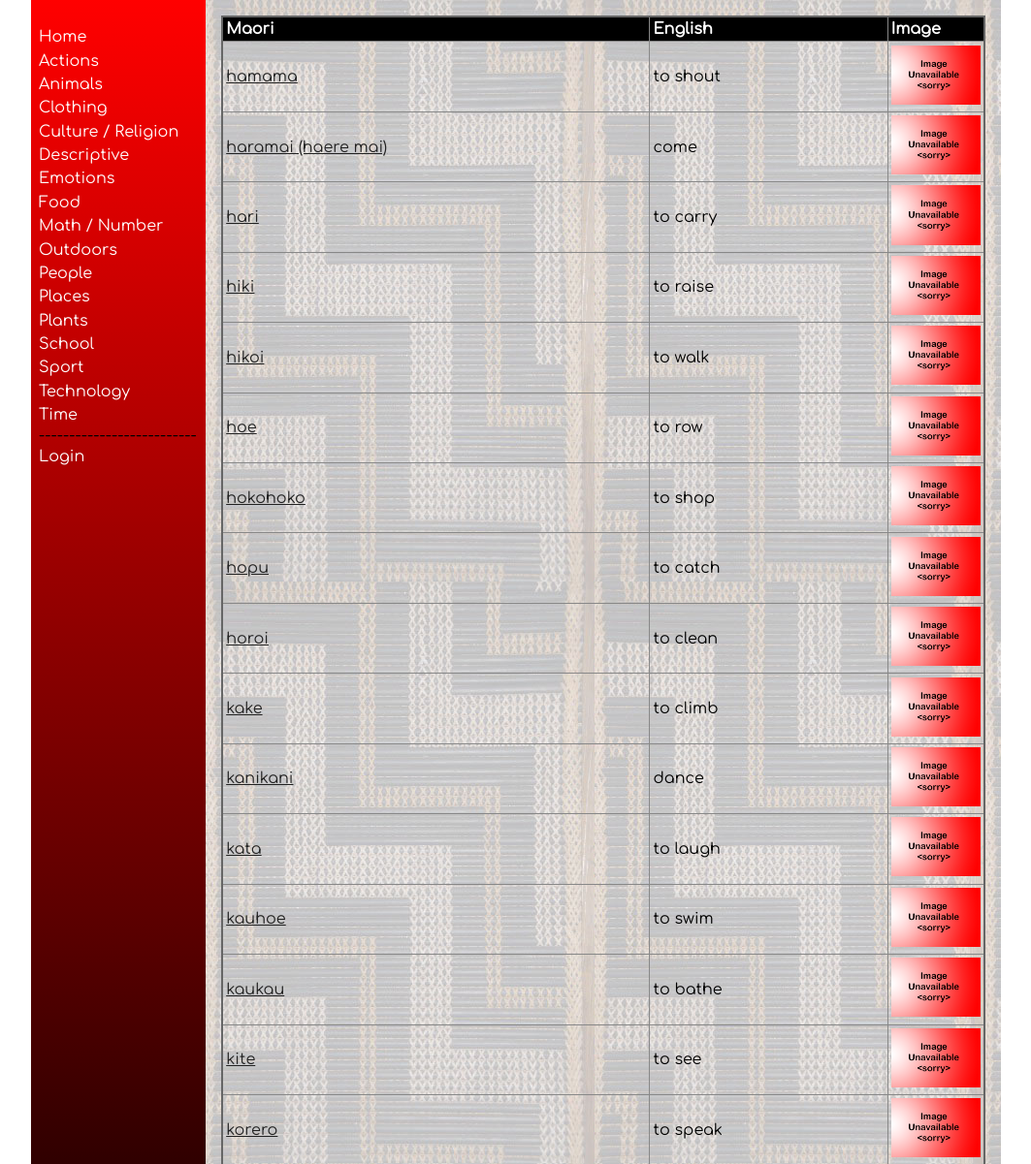
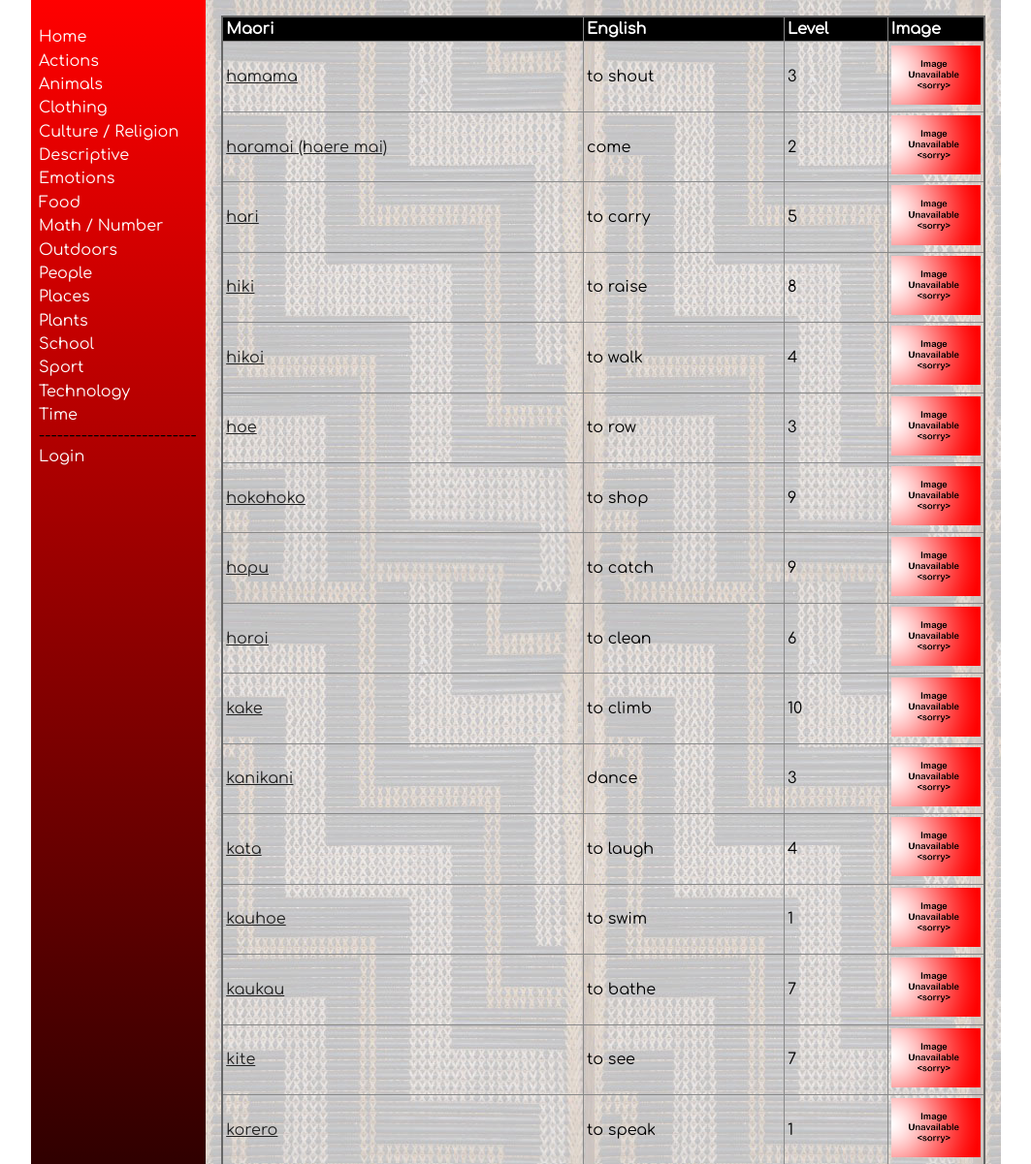
Before and after one commit to CharlieWarrior/Database-Assignment-, a Flask app: page /category/1 in a window 1280 px wide. Shown: the part 101-1302 px from the top of the page at 97% size, without its empty margins (108-1171 px from the left). Run offline with Flask 2, Linux system fonts and the light colour scheme; data comes from the database, SQL or seed files in the repository; both versions use the stored data as it was after the commit; some web fonts are replaced.

Commit message:
everything working

```diff
--- a/app.py
+++ b/app.py
@@ -47,7 +47,7 @@
 @app.route('/category/<catID>')
 def render_home1(catID):
     con = create_connection(DATABASE)
-    query = "SELECT id, maori_word, english_word, image FROM dictionary WHERE cat_id=? ORDER BY maori_word ASC"
+    query = "SELECT id, maori_word, english_word, image, level FROM dictionary WHERE cat_id=? ORDER BY maori_word ASC"
     cur = con.cursor()
     cur.execute(query, (catID, ))
     word_list = cur.fetchall()
--- a/templates/category.html
+++ b/templates/category.html
@@ -9,12 +9,14 @@
     <tr>
         <th>Maori</th>
         <th>English</th>
+        <th>Level</th>
         <th>Image</th>
     </tr>
     {% for word in words %}
     <tr>
         <td><a href="/word/{{ word[0] }}">{{ word[1] }}</a></td>
         <td>{{ word[2] }}</td>
+        <td>{{ word[4] }}</td>
         <td width="100"><img src="/static/images/{{ word[3] }}"></td>
     </tr>
     {% endfor %}
```
Also changed, not shown: dictionary.db.
